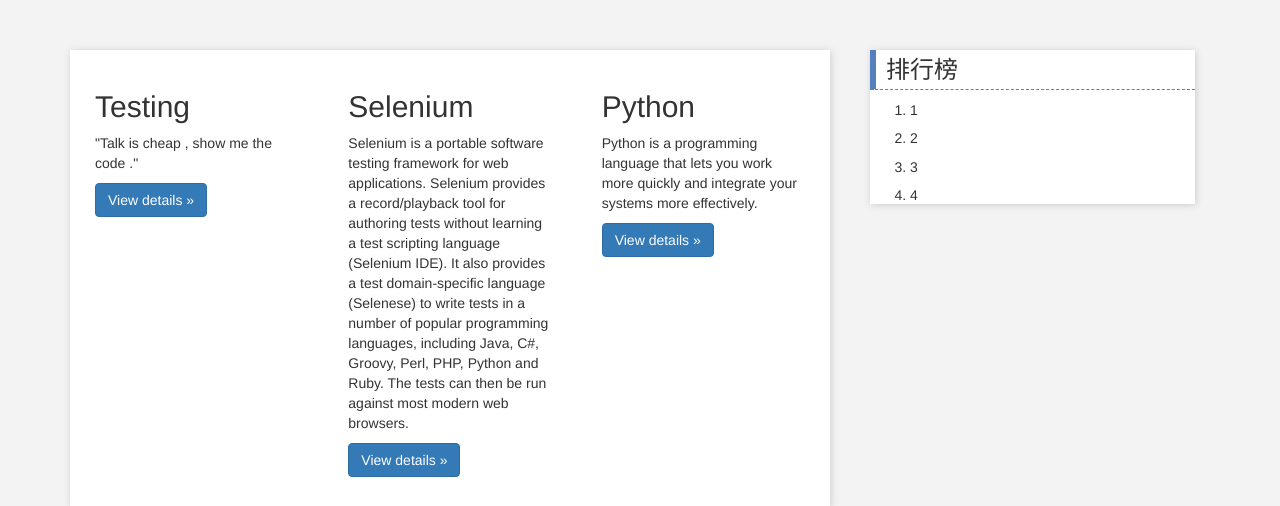
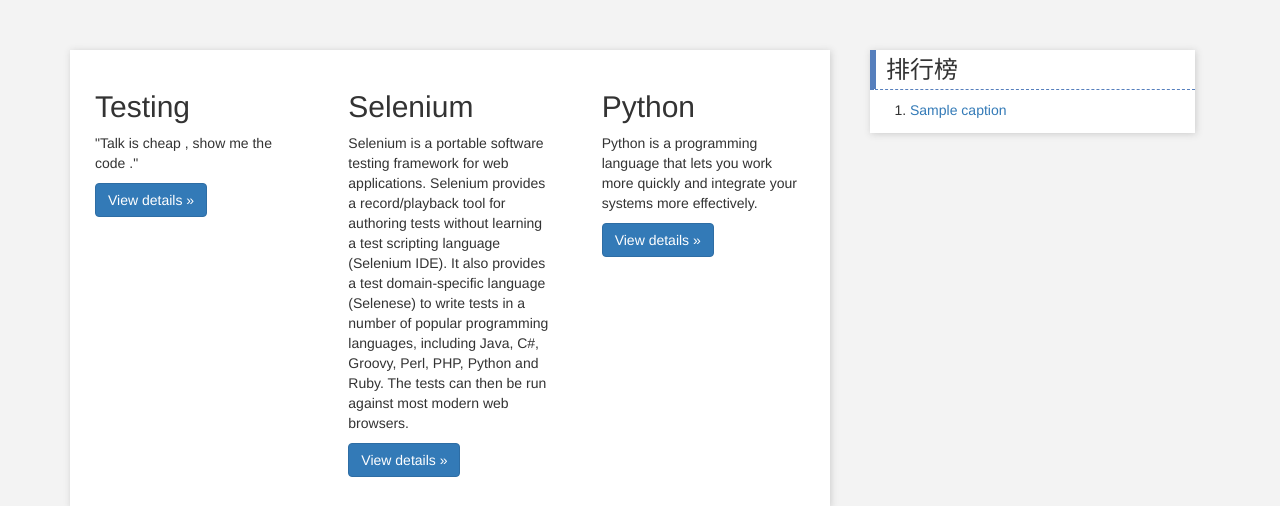
Before and after one commit to nicevoice/leettest, a Django app: template index/templates/index.html in a window 1280 px wide. Shown: the part 50-556 px from the top of the page. Run offline with Django 3.2, Linux system fonts and the light colour scheme; data comes from the database, SQL or seed files in the repository; tables that the repository leaves empty hold one stand-in row (values such as "Sample post"); the template is opened without the code that fills it: values that come from a table or form of the project are taken from there, most other values are stand-ins (such as "Sample title", 1, 10 or a date in 2020); some libraries are stand-ins or nearby versions.

Commit message:
add ranking_list for articles in index_page

```diff
--- a/index/templates/index.html
+++ b/index/templates/index.html
@@ -63,10 +63,9 @@
           </h3>
           <div class="sideblock_item">
             <ol>
-              <li><h5>1</h5></li>
-              <li><h5>2</h5></li>
-              <li><h5>3</h5></li>
-              <li><h5>4</h5></li>
+              {% for article in rank_articles%}
+                <li><h5><a href="{% url 'blog:detail' article.id %}" title="{{article.caption}}">{{ article.caption|safe|truncatechars_html:25}}</a></h5></li>
+              {% endfor%}
             </ol>
             </div>
          </div>
--- a/index/views.py
+++ b/index/views.py
@@ -13,4 +13,6 @@ def index(req):
 	p = Paginator(all_articles , 10)
 	articles = p.page(1)
 
+	rank_articles=Article.objects.all().order_by("-readcount")[:10]
+
 	return render_to_response("index.html",locals())
--- a/static/css/index.css
+++ b/static/css/index.css
@@ -22,6 +22,7 @@
 .sideblock{
 	background-color: white;
 	margin-top:0px;
+	padding-bottom: 5px;
 	box-shadow: 1px 1px 7px 0px #CCC;
 }
 
```
